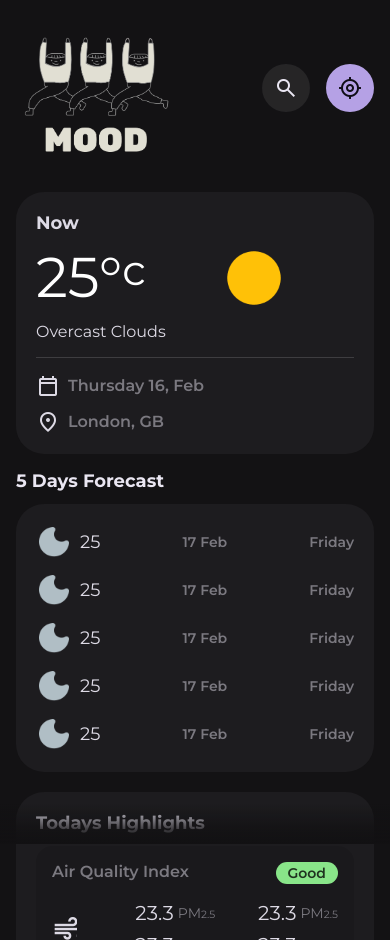
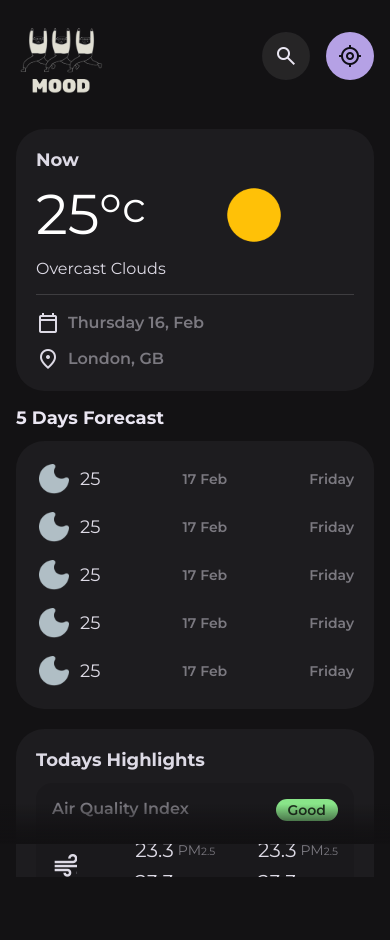
Before and after one commit to YasminOE/WeatherApp, a website built with webpack: page src/index.html in a window 390 px wide. After the commit the page ends 877 px from the top, so only its background shows below. Built offline with nearby package versions, Linux system fonts and the light colour scheme; a web font is replaced by a local one.

Commit message:
Update logo size on mobile view

```diff
--- a/src/style.css
+++ b/src/style.css
@@ -789,7 +789,11 @@ article.container::before{
 
 
 /* Media quires */
-
+@media screen and (max-width : 768px) {
+  .logo img {
+    width: 90px;
+  }
+}
 /* larger than 768px screens */
 
 @media screen and (min-width : 768px) {
```
Also changed, not shown: dist/index.e0619678978ad33e54ad.js.LICENSE.txt (renamed from dist/index.5f28adfde74b4f05c91b.js.LICENSE.txt), dist/index.html, 4 other files.
